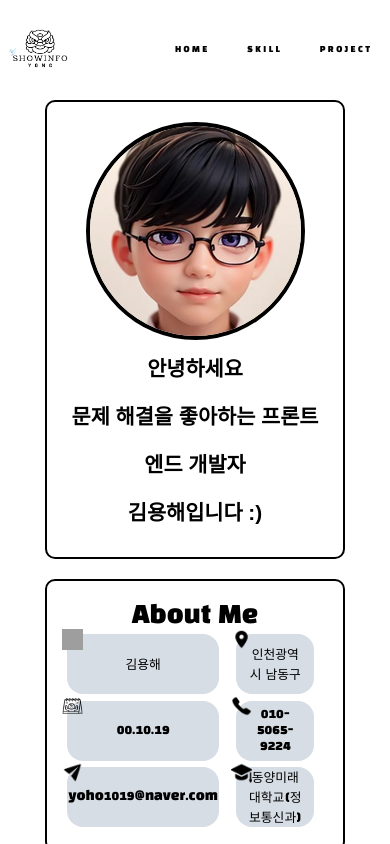
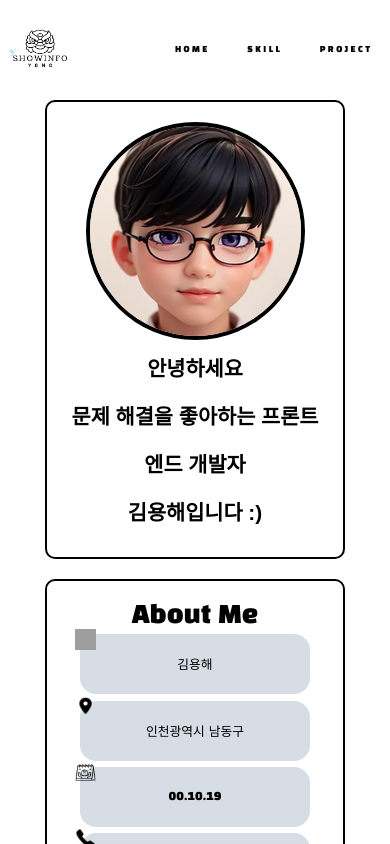
Before and after one commit to Kimyonhae/showinfo, a React (Vite) app: page / in a window 390 px wide. Shown: the top 844 px of the page. Built offline with nearby package versions, Linux system fonts and the light colour scheme; grey boxes are pictures that could not be loaded.

Commit message:
반응형 320px About Me grid 수정

```diff
--- a/index.html
+++ b/index.html
@@ -3,7 +3,8 @@
   <head>
     <meta charset="UTF-8" />
     <link rel="icon" type="image/svg+xml" href="./logo.png" />
-    <meta id="resResponsiveViewport" name="viewport" content="width=device-width, initial-scale=1, minimum-scale=0.5, maximum-scale=1, user-scalable=yes">    <title>ShowInfo | H O M E</title>
+    <meta id="resResponsiveViewport" name="viewport" content="width=device-width, initial-scale=1, minimum-scale=0.5, maximum-scale=1, user-scalable=yes">
+    <title>ShowInfo | H O M E</title>
   </head>
   <body>
     <div id="root"></div>
--- a/src/view/css/index.css
+++ b/src/view/css/index.css
@@ -645,6 +645,9 @@ div.project-progress ul li {
         font-size: 0.;
         width: 100%;
     }
+    .left-content-box {
+        display: flex;
+    }
 
     .skill-centeroid {
         width: 400px;
```
